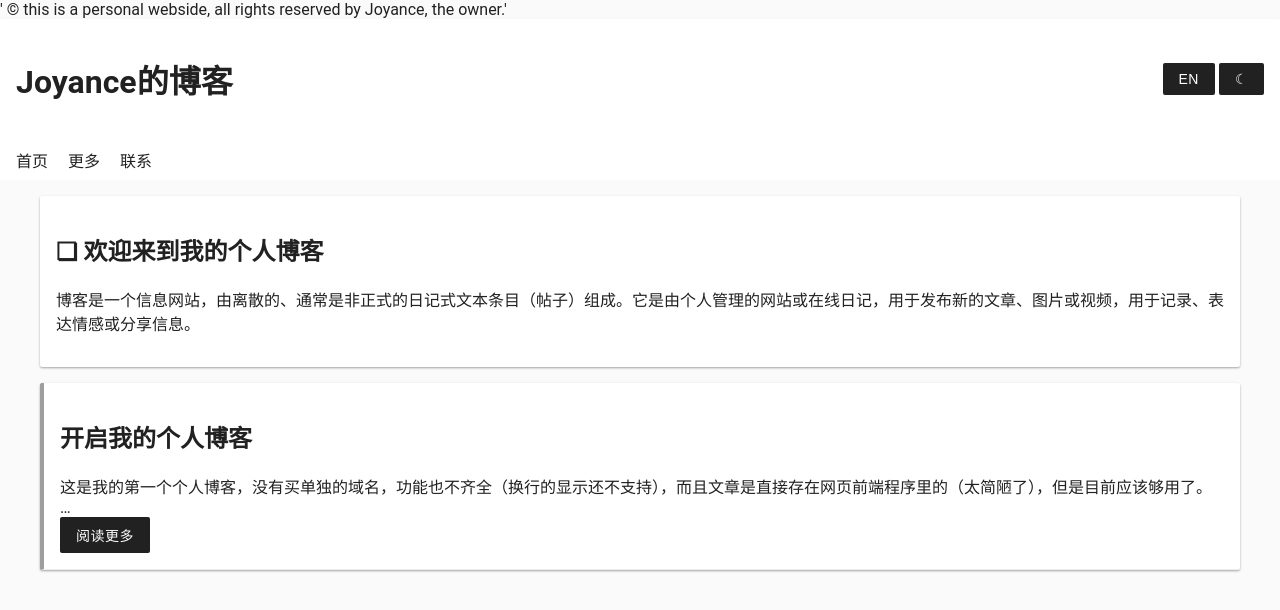
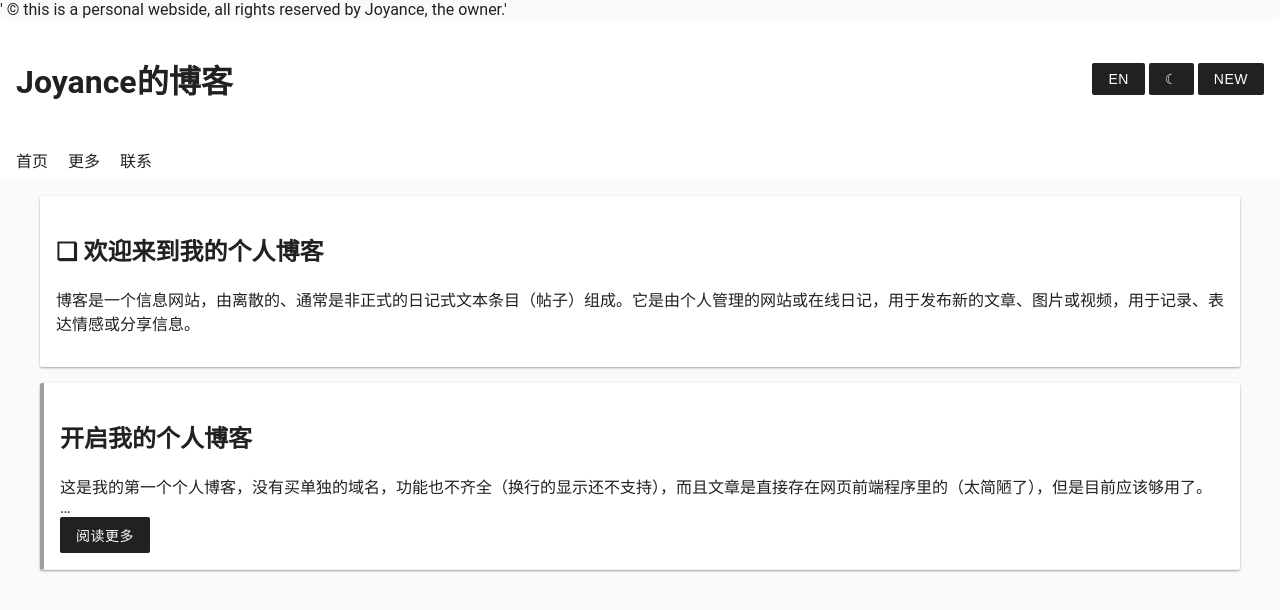
Before and after one commit to Joyance-tsui/plog-classical, a website: page index.html in a window 1280 px wide. Drawn offline with Linux system fonts and the light colour scheme.

Commit message:
Update index.html

```diff
--- a/index.html
+++ b/index.html
@@ -284,6 +284,7 @@
         <div id="controls">
             <button onclick="toggleLanguage()" id="languageToggle">EN</button>
             <button onclick="toggleDarkMode()" id="darkModeToggle">☾</button>
+            <button onclick="window.location.href='https://joyance-tsui.github.io/plog-new-en/'">new</button>
         </div>
     </header>
 
```
